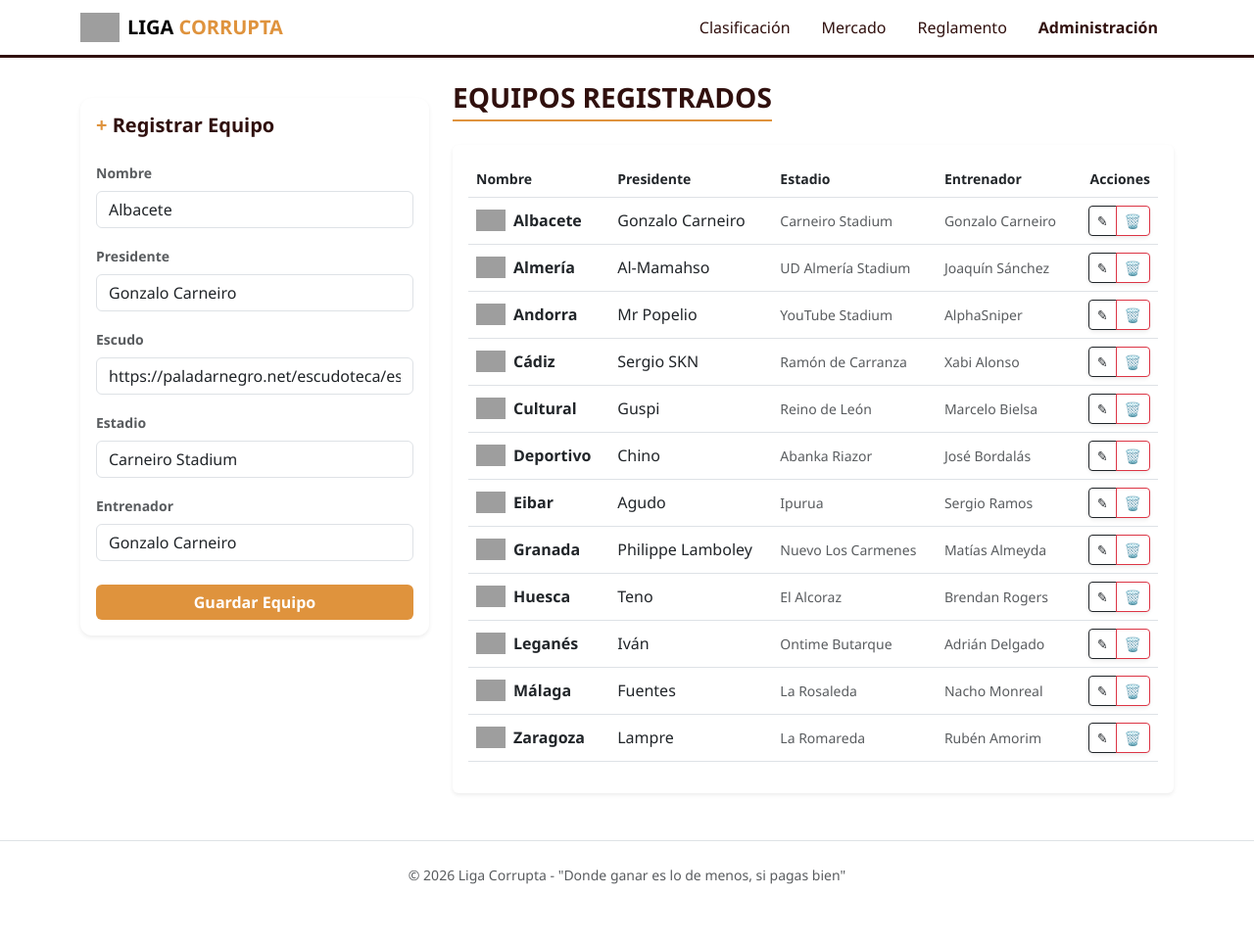
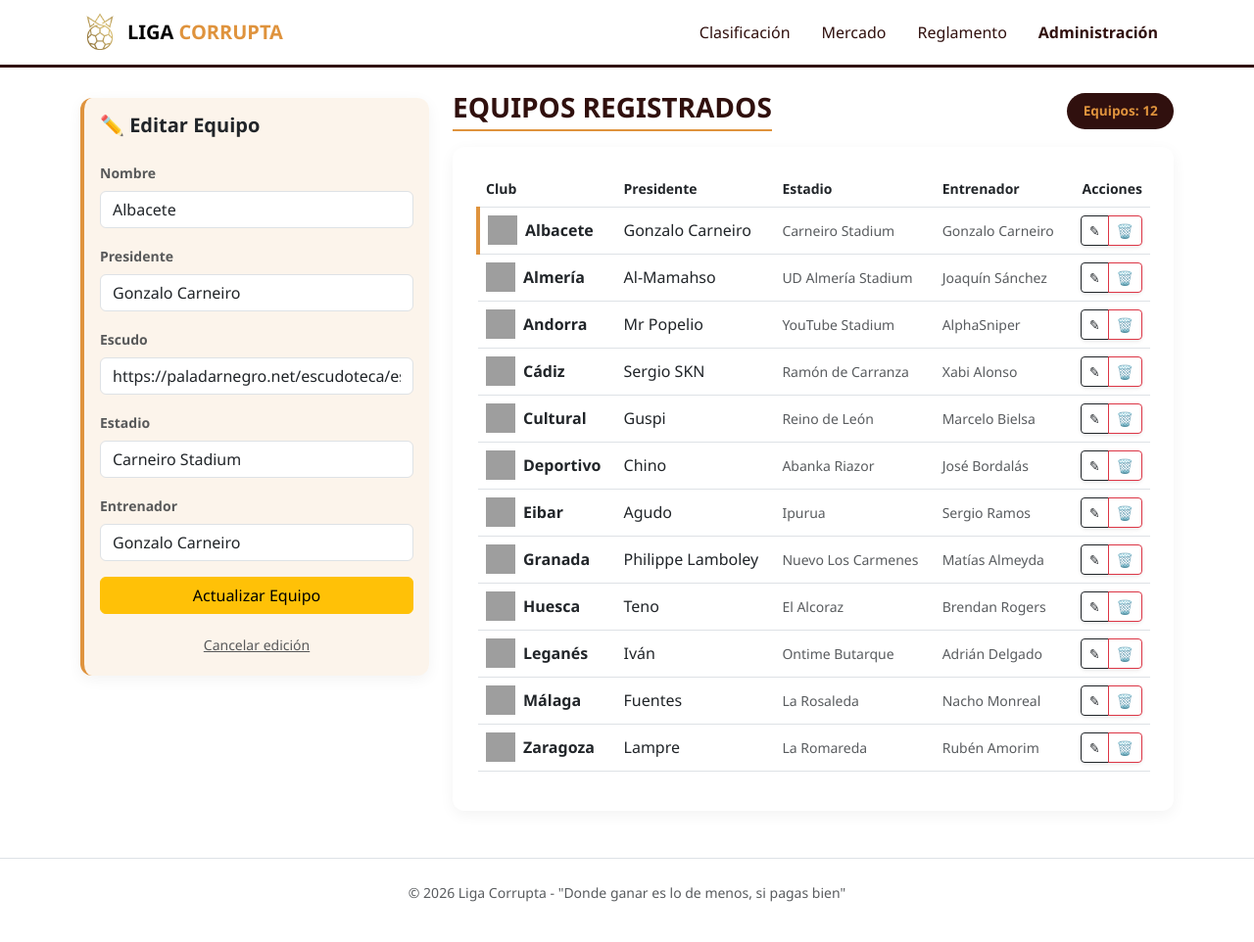
Before and after one commit to Fundeanos03/Liga-Sim, a Django app: page /equipos/editar/1/ in a window 1280 px wide. Shown: the whole page at 98% size. Before the commit the page ends 903 px from the top, so only its background shows below. Run offline with Django 5.2, Linux system fonts and the light colour scheme; data comes from the database, SQL or seed files in the repository; both versions use the stored data as it was after the commit; grey boxes are pictures that could not be loaded.

Commit message:
subida 8

```diff
--- a/Liga_Corrupta_app/forms.py
+++ b/Liga_Corrupta_app/forms.py
@@ -1,6 +1,6 @@
 from django import forms
 
-from Liga_Corrupta_app.models import Equipo
+from Liga_Corrupta_app.models import Equipo, Arbitro, Jugador
 
 
 class EquipoForm(forms.ModelForm):
@@ -14,3 +14,26 @@ class EquipoForm(forms.ModelForm):
             'estadio': forms.TextInput(attrs={'class': 'form-control', 'placeholder': 'Donde ocurre la magia'}),
             'entrenador': forms.TextInput(attrs={'class': 'form-control', 'placeholder': 'El mago'}),
         }
+
+class ArbitroForm(forms.ModelForm):
+    class Meta:
+        model = Arbitro
+        fields = ['nombre']
+        widgets = {
+            'nombre': forms.TextInput(attrs={
+                'class': 'form-control',
+                'placeholder': 'Ej. Mateu Maletines'
+            }),
+        }
+
+class JugadorForm(forms.ModelForm):
+    class Meta:
+        model = Jugador
+        fields = ['nombre', 'edad', 'posicion', 'media', 'equipo_actual']
+        widgets = {
+            'nombre': forms.TextInput(attrs={'class': 'form-control'}),
+            'edad': forms.NumberInput(attrs={'class': 'form-control'}),
+            'posicion': forms.Select(attrs={'class': 'form-select'}),
+            'media': forms.NumberInput(attrs={'class': 'form-control'}),
+            'equipo_actual': forms.Select(attrs={'class': 'form-select'}), # Este es el selector
+        }
--- a/Liga_Corrupta_app/urls.py
+++ b/Liga_Corrupta_app/urls.py
@@ -15,4 +15,18 @@ urlpatterns = [
 
     path("eliminar_equipo/<int:id>", views.eliminar_equipos, name="eliminar_equipo"),
 
+    path('arbitros/', views.gestionar_arbitros, name='arbitros'),
+    path('arbitros/editar/<int:pk>/', views.gestionar_arbitros, name='editar_arbitro'),
+    path('arbitros/borrar/<int:borrar_id>/', views.gestionar_arbitros, name='borrar_arbitro'),
+
+    # Rutas actuales y nuevas
+    path('jugadores/', views.gestionar_jugadores, name='jugadores'),
+    path('jugadores/nuevo/', views.nuevo_jugador, name='nuevo_jugador'),  # NUEVA
+    path('jugadores/cargar/', views.cargar_jugadores_csv, name='cargar_jugadores_csv'),
+    path('jugadores/editar/<int:pk>/', views.editar_jugador, name='editar_jugador'),
+    path('jugadores/eliminar/<int:pk>/', views.eliminar_jugador, name='eliminar_jugador'),
+    path('jugadores/borrar-todo/', views.borrar_todos_jugadores, name='borrar_todos_jugadores'),  # NUEVA
+
+    # Ruta para cargar equipos de golpe
+    path('equipos/cargar-masivo/', views.cargar_equipos_csv, name='cargar_equipos_csv'),  # NUEVA
 ]
--- a/Liga_Corrupta_app/views.py
+++ b/Liga_Corrupta_app/views.py
@@ -1,3 +1,6 @@
+import csv
+import io
+
 from django.contrib import messages
 from django.shortcuts import render, redirect, get_object_or_404
 
@@ -5,8 +8,8 @@ from django.shortcuts import render, redirect, get_object_or_404
 
 from django.http import HttpResponse
 
-from Liga_Corrupta_app.forms import EquipoForm
-from Liga_Corrupta_app.models import Equipo
+from Liga_Corrupta_app.forms import EquipoForm, ArbitroForm, JugadorForm
+from Liga_Corrupta_app.models import Equipo, Arbitro, Jugador
 
 
 def index(request):
@@ -47,3 +50,154 @@ def ver_equipos(request, pk=None):
 def eliminar_equipos(request, id):
     Equipo.objects.get(id=id).delete()
     return redirect('equipos')
+
+
+def gestionar_arbitros(request, pk=None):
+    # 1. Detectar si estamos editando o creando
+    if pk:
+        instancia = get_object_or_404(Arbitro, pk=pk)
+    else:
+        instancia = None
+
+    # 2. Lógica de guardado (POST)
+    if request.method == "POST":
+        form = ArbitroForm(request.POST, instance=instancia)
+        if form.is_valid():
+            form.save()
+            messages.success(request, "Nómina actualizada correctamente.")
+            return redirect('arbitros')
+    else:
+        form = ArbitroForm(instance=instancia)
+
+    # 3. LA CLAVE: Ordenar por ID en lugar de nombre
+    # Si quieres que el ÚLTIMO en entrar salga el PRIMERO, usa '-id'
+    arbitros = Arbitro.objects.all().order_by('id')
+
+    return render(request, "arbitros.html", {
+        'form': form,
+        'arbitros': arbitros,
+        'editando': pk is not None
+    })
+
+
+# 1. VER PLANTILLAS (LISTADO Y FILTRO)
+def gestionar_jugadores(request):
+    equipo_id = request.GET.get('equipo')
+    equipos = Equipo.objects.all().order_by('nombre')
+
+    if equipo_id:
+        jugadores = Jugador.objects.filter(equipo_actual_id=equipo_id)
+    else:
+        # Los ordenamos por media para ver a los mejores arriba
+        jugadores = Jugador.objects.all().order_by('-media')
+
+    return render(request, "jugadores.html", {
+        'jugadores': jugadores,
+        'equipos': equipos,
+        'equipo_seleccionado': equipo_id
+    })
+
+
+# 2. INSERCIÓN UNITARIA (NUEVO JUGADOR EN OTRA PÁGINA)
+def nuevo_jugador(request):
+    if request.method == "POST":
+        form = JugadorForm(request.POST)
+        if form.is_valid():
+            form.save()
+            messages.success(request, "¡Fichaje realizado correctamente!")
+            return redirect('jugadores')
+    else:
+        form = JugadorForm()
+
+    return render(request, 'nuevo_jugador.html', {'form': form})
+
+
+# 3. EDITAR JUGADOR
+def editar_jugador(request, pk):
+    jugador = get_object_or_404(Jugador, pk=pk)
+    if request.method == "POST":
+        form = JugadorForm(request.POST, instance=jugador)
+        if form.is_valid():
+            form.save()
+            messages.success(request, f"Datos de {jugador.nombre} actualizados.")
+            return redirect('jugadores')
+    else:
+        form = JugadorForm(instance=jugador)
+    return render(request, 'editar_jugador.html', {'form': form, 'jugador': jugador})
+
+
+# 4. ELIMINAR JUGADOR (UNITARIO)
+def eliminar_jugador(request, pk):
+    jugador = get_object_or_404(Jugador, pk=pk)
+    nombre = jugador.nombre
+    jugador.delete()
+    messages.success(request, f"{nombre} ha sido despedido.")
+    return redirect('jugadores')
+
+
+# 5. BORRADO MASIVO (BOTÓN DE PÁNICO)
+def borrar_todos_jugadores(request):
+    if request.method == "POST":
+        total = Jugador.objects.count()
+        Jugador.objects.all().delete()
+        messages.warning(request, f"Se han eliminado los {total} jugadores del sistema.")
+    return redirect('jugadores')
+
+
+# 6. CARGA MASIVA DE JUGADORES (TU FUNCIÓN MEJORADA)
+def cargar_jugadores_csv(request):
+    if request.method == "POST":
+        archivo = request.FILES.get('archivo_csv')
+        if not archivo or not archivo.name.endswith('.csv'):
+            messages.error(request, "Sube un .csv, compadre.")
+            return redirect('cargar_jugadores_csv')
+
+        try:
+            data = archivo.read().decode('UTF-8')
+            io_string = io.StringIO(data)
+            next(io_string)  # Saltamos cabecera
+
+            creados, errores = 0, 0
+            for row in csv.reader(io_string, delimiter=','):
+                try:
+                    nombre_j = row[0].strip()
+                    nombre_e = row[1].strip()
+                    pos = row[2].strip().upper()[:3]
+                    edad = int(row[3])
+                    media = int(row[4]) if row[4] else None
+
+                    equipo = Equipo.objects.filter(nombre__iexact=nombre_e).first()
+                    if equipo:
+                        Jugador.objects.create(nombre=nombre_j, equipo_actual=equipo, posicion=pos, edad=edad,
+                                               media=media)
+                        creados += 1
+                    else:
+                        errores += 1
+                except:
+                    errores += 1
+
+            messages.success(request, f"Carga terminada. Creados: {creados}. Fallos: {errores}")
+            return redirect('jugadores')
+        except Exception as e:
+            messages.error(request, f"Error crítico: {e}")
+            return redirect('cargar_jugadores_csv')
+
+    return render(request, "cargar_csv.html")
+
+
+# 7. CARGA MASIVA DE EQUIPOS
+def cargar_equipos_csv(request):
+    if request.method == "POST":
+        archivo = request.FILES.get('archivo_csv_equipos')  # Cambia el name en el HTML si quieres
+        if archivo and archivo.name.endswith('.csv'):
+            data = archivo.read().decode('UTF-8')
+            io_string = io.StringIO(data)
+            for row in csv.reader(io_string, delimiter=','):
+                if row:
+                    nombre_e = row[0].strip()
+                    # Creamos el equipo si no existe
+                    Equipo.objects.get_or_create(nombre=nombre_e)
+            messages.success(request, "Equipos cargados.")
+        else:
+            messages.error(request, "Archivo no válido.")
+    return redirect('administracion')
--- a/static/css/global.css
+++ b/static/css/global.css
@@ -18,7 +18,7 @@ body {
 .banner-card {
     border: none;
     border-radius: 12px;
-    transition: transform 0.2s;
+    transition: transform 0.2s, box-shadow 0.3s;
     background: var(--primary-white);
     box-shadow: 0 4px 15px rgba(0,0,0,0.05);
     border-left: 5px solid var(--accent-gold);
@@ -26,6 +26,7 @@ body {
 
 .banner-card:hover {
     transform: translateY(-5px);
+    box-shadow: 0 10px 20px rgba(0,0,0,0.1) !important;
 }
 
 .header-section {
@@ -38,7 +39,26 @@ body {
     text-transform: uppercase;
 }
 
-/* Botones personalizados */
+/* Contenedores de CRUD */
+.sidebar-sticky {
+    position: sticky;
+    top: 100px;
+    z-index: 100;
+}
+
+.tabla-corrupta-container {
+    background-color: var(--primary-white);
+    border-radius: 12px;
+    padding: 1.5rem;
+    box-shadow: 0 4px 15px rgba(0,0,0,0.05);
+}
+
+.fila-editando {
+    background-color: rgba(223, 147, 61, 0.1) !important;
+    border-left: 4px solid var(--accent-gold);
+}
+
+/* Botones y Badges */
 .btn-corrupta {
     background-color: var(--accent-gold);
     color: white;
@@ -51,12 +71,22 @@ body {
     color: var(--accent-gold);
 }
 
+.badge-contador {
+    background-color: var(--dark-pitch);
+    color: var(--accent-gold);
+    font-weight: bold;
+    padding: 0.6em 1.2em;
+    border-radius: 50px;
+    font-size: 0.85rem;
+}
+
 /* Navbar */
 .navbar-custom {
     background-color: var(--primary-white);
     border-bottom: 3px solid var(--dark-pitch);
     z-index: 1050 !important;
     position: sticky;
+    top: 0;
 }
 
 .nav-link {
@@ -64,59 +94,25 @@ body {
     font-weight: 500;
 }
 
-.nav-link:hover {
-    color: var(--accent-gold) !important;
-}
+.nav-link:hover { color: var(--accent-gold) !important; }
 
-/* Añadir a static/css/global.css */
-
-.row-cols-md-3 .card, .row-cols-md-2 .card {
-    transition: all 0.3s ease;
-}
-
-/* Efecto de elevación al pasar el ratón */
-.banner-card:hover {
-    box-shadow: 0 10px 20px rgba(0,0,0,0.1) !important;
-    border-color: var(--accent-gold) !important;
-}
-
-/* Estilo para las secciones de administración */
-.bg-dark .header-section {
-    color: var(--accent-gold);
-    border-color: var(--accent-gold);
-}
-
-.img_peque{
+/* Otros */
+.img_peque {
     width: 30px;
-    height: auto;
+    height: 30px;
     display: block;
 }
 
+.texto-patrocinador {
+    color: var(--accent-gold) !important;
+    text-transform: uppercase;
+    letter-spacing: 1px;
+}
 
-/* Ajustes para el menú colapsado en móvil */
 @media (max-width: 991.98px) {
     .navbar-collapse {
         background-color: var(--accent-gold);
         padding: 1rem;
         border-radius: 8px;
-        box-shadow: 0 10px 15px rgba(0, 0, 0, 0.1);
-        margin-top: 10px;
-    }
-
-    .nav-link {
-        border-bottom: 1px solid #eee;
-        padding: 12px 0;
-    }
-
-    .nav-link:last-child {
-        border-bottom: none;
     }
 }
-
-.texto-patrocinador {
-    color: var(--accent-gold) !important;
-    text-transform: uppercase; /* Opcional: para que se vea más formal */
-    letter-spacing: 1px;       /* Opcional: para darle un toque elegante */
-}
-
-}
--- a/templates/equipos.html
+++ b/templates/equipos.html
@@ -3,12 +3,17 @@
 {% block content %}
 <div class="row">
     <div class="col-md-4 mb-4">
-        <div class="card banner-card border-0 shadow-sm sticky-top" style="top: 100px;">
+        <div class="card banner-card sidebar-sticky {% if editando %}fila-editando{% endif %}">
             <div class="card-body">
-                <h5 class="fw-bold mb-4" style="color: var(--dark-pitch);">
-                    <span style="color: var(--accent-gold);">+</span> Registrar Equipo
+                <h5 class="fw-bold mb-4">
+                    {% if editando %}
+                        <span class="text-warning">✏️</span> Editar Equipo
+                    {% else %}
+                        <span style="color: var(--accent-gold);">🛡️</span> Nuevo Equipo
+                    {% endif %}
                 </h5>
-                <form method="post">
+
+                <form method="post" enctype="multipart/form-data">
                     {% csrf_token %}
                     {% for field in form %}
                         <div class="mb-3">
@@ -19,20 +24,35 @@
                             {% endif %}
                         </div>
                     {% endfor %}
-                    <button type="submit" class="btn btn-corrupta w-100 mt-2">Guardar Equipo</button>
+
+                    <div class="d-grid gap-2 mt-3">
+                        <button type="submit" class="btn {% if editando %}btn-warning{% else %}btn-corrupta{% endif %} w-100">
+                            {% if editando %}Actualizar Equipo{% else %}Guardar Equipo{% endif %}
+                        </button>
+
+                        {% if editando %}
+                            <a href="{% url 'equipos' %}" class="btn btn-link btn-sm text-muted w-100 mt-2">
+                                Cancelar edición
+                            </a>
+                        {% endif %}
+                    </div>
                 </form>
             </div>
         </div>
     </div>
 
     <div class="col-md-8">
-        <h3 class="header-section">Equipos Registrados</h3>
+        <div class="d-flex justify-content-between align-items-center mb-3">
+            <h3 class="header-section mb-0">Equipos Registrados</h3>
+            <span class="badge-contador">Equipos: {{ equipos|length }}</span>
+        </div>
 
-        <div class="table-responsive bg-white rounded shadow-sm p-3">
+        <div class="tabla-corrupta-container">
+            <div class="table-responsive">
                 <table class="table table-hover align-middle">
                     <thead>
                         <tr class="text-muted small">
-                        <th>Nombre</th>
+                            <th>Club</th>
                             <th>Presidente</th>
                             <th>Estadio</th>
                             <th>Entrenador</th>
@@ -40,27 +60,28 @@
                         </tr>
                     </thead>
                     <tbody>
-                    {% for equipo in equipos %}
-                    <tr>
+                        {% for e in equipos %}
+                        <tr {% if editando and form.instance.pk == e.pk %}class="fila-editando"{% endif %}>
                             <td>
                                 <div class="d-flex align-items-center">
-                                <span class="fs-4 me-2">
-                                    <img src="{{ equipo.escudo }}" class="img_peque">
-                                </span>
-                                <div>
-                                    <span class="fw-bold">{{ equipo.nombre }}</span>
-                                </div>
+                                    {% if e.escudo %}
+                                        <img src="{{ e.escudo }}" class="img_peque me-2" alt="escudo">
+                                    {% else %}
+                                        <span class="me-2">🛡️</span>
+                                    {% endif %}
+                                    <strong>{{ e.nombre }}</strong>
                                 </div>
                             </td>
-                        <td>{{ equipo.presidente }}</td>
-                        <td class="text-muted small">{{ equipo.estadio }}</td>
-                        <td class="text-muted small">{{ equipo.entrenador }}</td>
+                            <td>{{ e.presidente }}</td>
+                            <td class="text-muted small">{{ e.estadio }}</td>
+                            <td class="text-muted small">{{ e.entrenador }}</td>
                             <td class="text-end">
                                 <div class="btn-group shadow-sm">
-                                <a href="{% url 'editar_equipo' equipo.id %}" class="btn btn-sm btn-outline-dark" title="Editar">
+                                    <a href="{% url 'editar_equipo' e.id %}" class="btn btn-sm btn-outline-dark" title="Editar">
                                         ✎
                                     </a>
-                                <a href="{% url 'eliminar_equipo' equipo.id %}" class="btn btn-sm btn-outline-danger" title="Eliminar">
+                                    <a href="{% url 'eliminar_equipo' e.id %}" class="btn btn-sm btn-outline-danger"
+                                       title="Eliminar" onclick="return confirm('¿Seguro que quieres eliminar a este equipo y todos sus registros?')">
                                         🗑️
                                     </a>
                                 </div>
@@ -68,7 +89,7 @@
                         </tr>
                         {% empty %}
                         <tr>
-                        <td colspan="4" class="text-center py-5 text-muted italic">
+                            <td colspan="5" class="text-center py-5 text-muted italic">
                                 No hay equipos registrados en la red de corrupción todavía.
                             </td>
                         </tr>
@@ -78,4 +99,5 @@
             </div>
         </div>
     </div>
+</div>
 {% endblock %}
```
Also changed, not shown: Liga_Corrupta_app/models.py (+13 -0 lines), templates/administrador.html (+15 -2 lines), templates/arbitros.html (added, +61 -0 lines), templates/cargar_csv.html (added, +32 -0 lines), templates/editar_jugador.html (added, +29 -0 lines), templates/jugadores.html (added, +59 -0 lines), db.sqlite3, static/img/Logo_Elegante_balon.png (added). Lines whose indentation alone changed are shown as unchanged.
